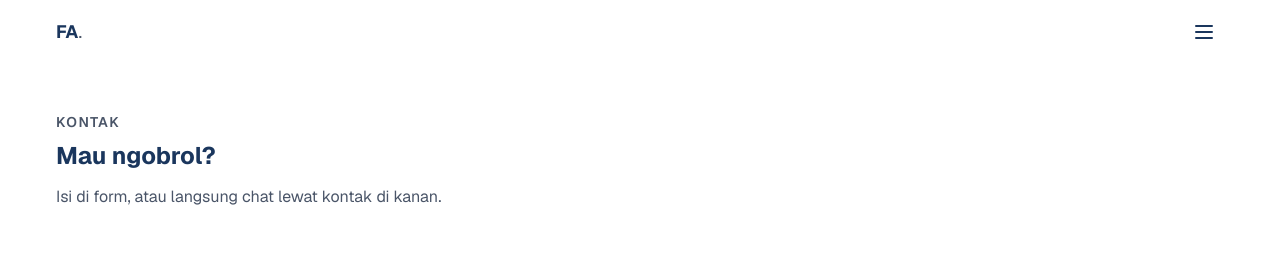
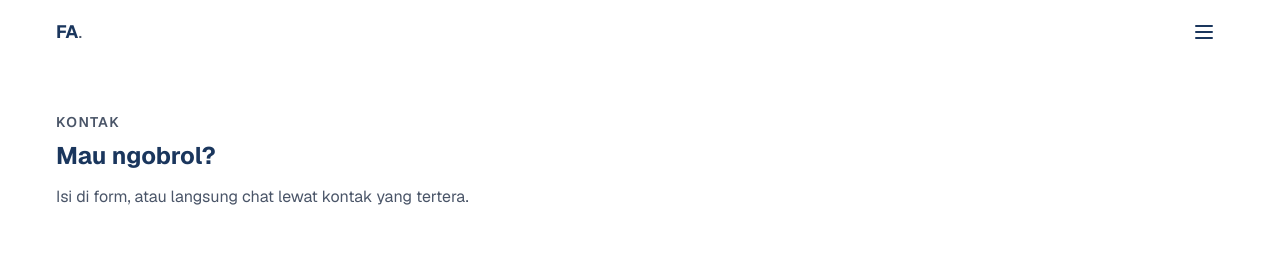
Before and after one commit to Gilgamesh25/portofahrezi, a Next.js app: page /contact in a window 1280 px wide. Shown: the top 274 px of the page. Built offline with nearby package versions, Linux system fonts and the light colour scheme.

Commit message:
tulisan lagi

```diff
--- a/src/app/contact/page.tsx
+++ b/src/app/contact/page.tsx
@@ -15,7 +15,7 @@ export default function ContactPage() {
         <SectionHeading
           eyebrow="Kontak"
           title="Mau ngobrol?"
-          description="Isi di form, atau langsung chat lewat kontak di kanan."
+          description="Isi di form, atau langsung chat lewat kontak yang tertera."
         />
         <div className="grid grid-cols-1 lg:grid-cols-3 gap-8 lg:gap-10">
           <div className="lg:col-span-2 rounded-2xl bg-white border border-primary/10 p-6 md:p-8 shadow-card">
```
